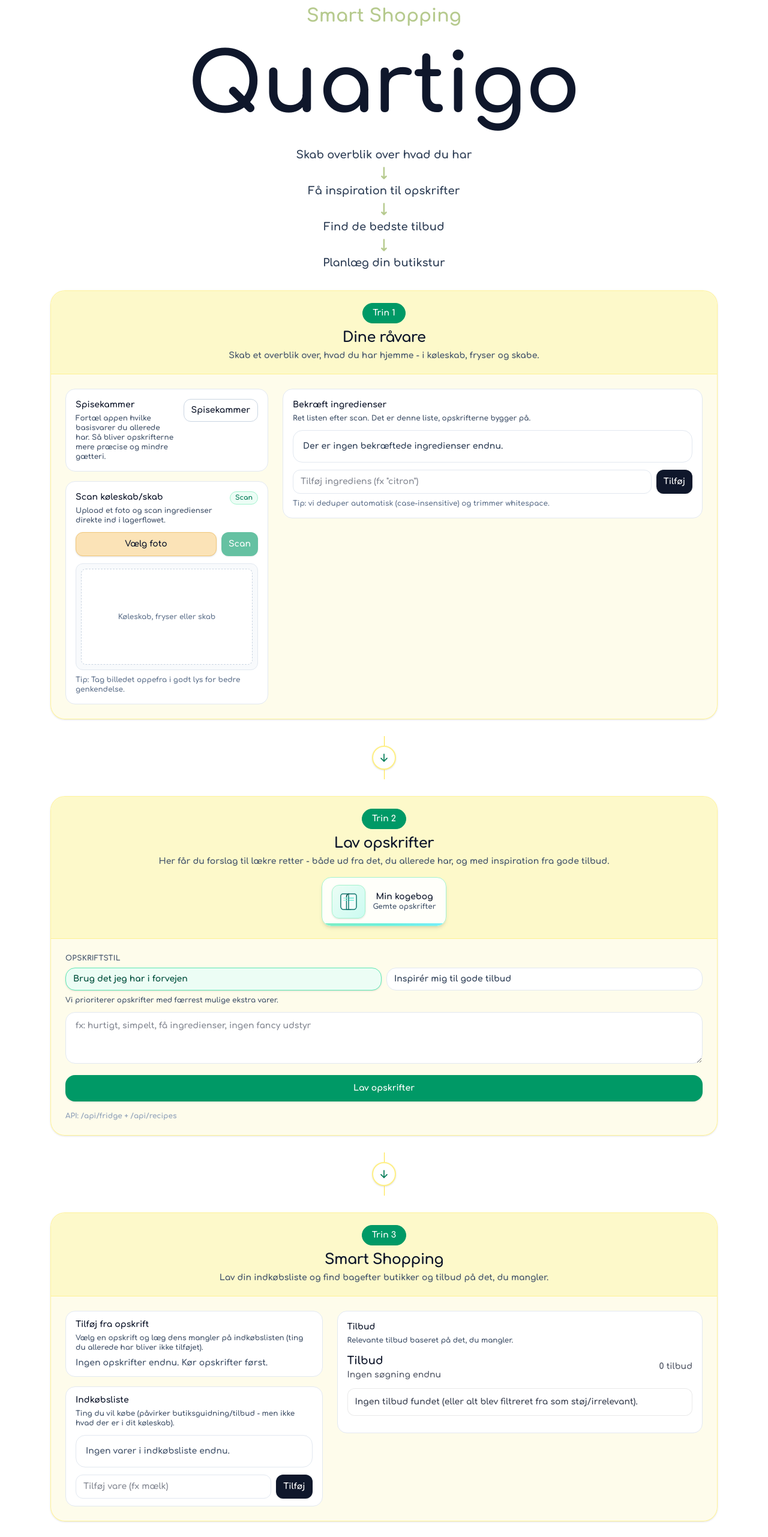
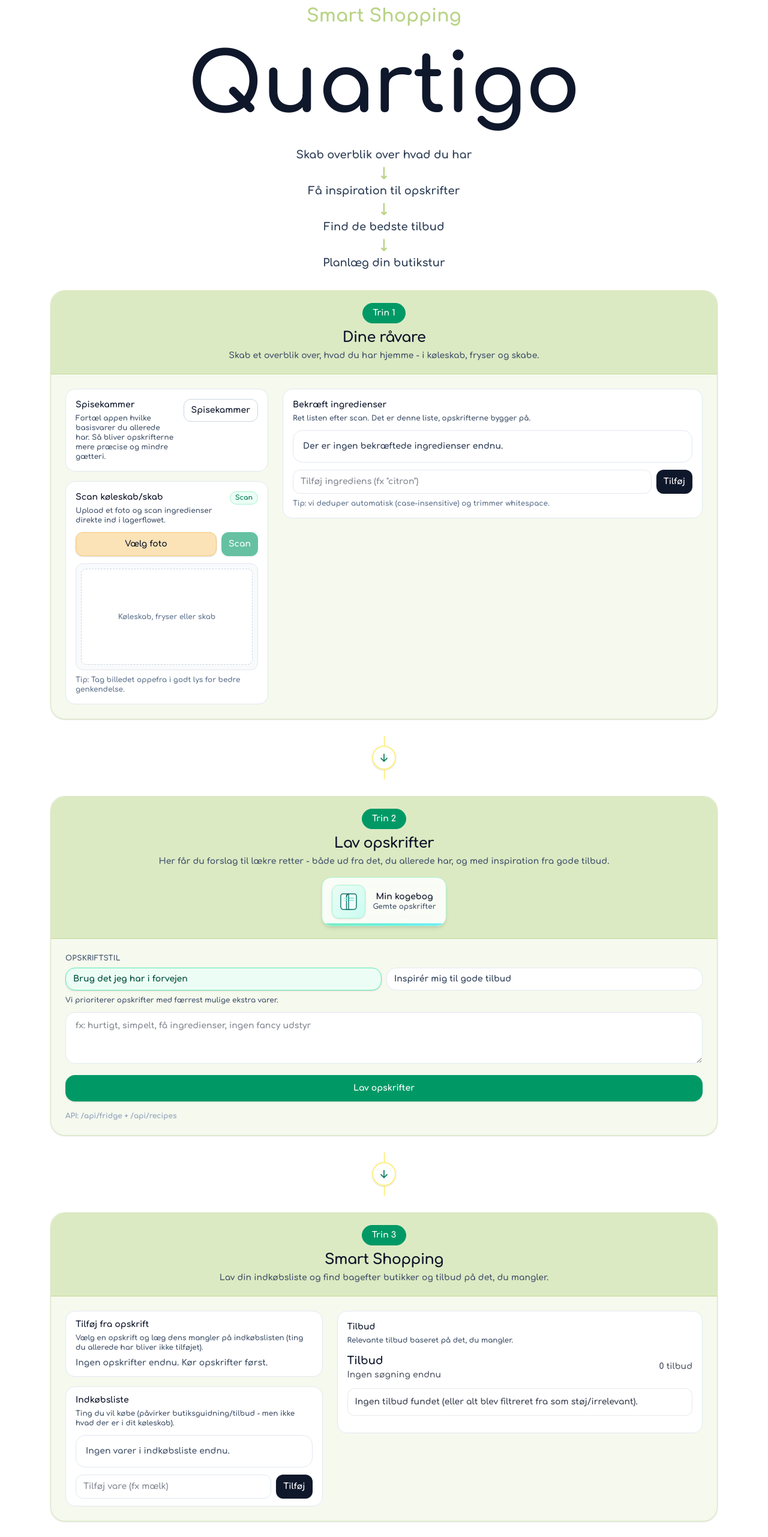
Before and after one commit to christianfrederiksenmusic/foodfolder, a Next.js app: page / in a window 1280 px wide. Shown: the part 234-2796 px from the top of the page at 60% size. Built offline with nearby package versions, Linux system fonts and the light colour scheme.

Commit message:
Unify Quartigo green palette to logo brand color

```diff
--- a/app/page.tsx
+++ b/app/page.tsx
@@ -1097,7 +1097,7 @@
             className="mt-0.5 h-40 w-40 shrink-0 -rotate-90 sm:h-48 sm:w-48"
               />
               <div
-                className="text-2xl font-semibold leading-tight text-[#B6CA8E] sm:text-3xl"
+                className="text-2xl font-semibold leading-tight text-[#B8D486] sm:text-3xl"
                 style={{ fontFamily: "var(--font-heading)" }}
               >
                 Smart Shopping
@@ -1115,11 +1115,11 @@
                     <div className="mt-4 flex w-full flex-col items-center">
                       <ol className="space-y-1 text-center">
                         <li className="text-base font-medium text-slate-700 sm:text-lg">Skab overblik over hvad du har</li>
-                        <li className="flex justify-center text-xl leading-none text-[#B6CA8E] sm:text-2xl" aria-hidden="true">↓</li>
+                        <li className="flex justify-center text-xl leading-none text-[#B8D486] sm:text-2xl" aria-hidden="true">↓</li>
                         <li className="text-base font-medium text-slate-700 sm:text-lg">Få inspiration til opskrifter</li>
-                        <li className="flex justify-center text-xl leading-none text-[#B6CA8E] sm:text-2xl" aria-hidden="true">↓</li>
+                        <li className="flex justify-center text-xl leading-none text-[#B8D486] sm:text-2xl" aria-hidden="true">↓</li>
                         <li className="text-base font-medium text-slate-700 sm:text-lg">Find de bedste tilbud</li>
-                        <li className="flex justify-center text-xl leading-none text-[#B6CA8E] sm:text-2xl" aria-hidden="true">↓</li>
+                        <li className="flex justify-center text-xl leading-none text-[#B8D486] sm:text-2xl" aria-hidden="true">↓</li>
                         <li className="text-base font-medium text-slate-700 sm:text-lg">Planlæg din butikstur</li>
                       </ol>
                     </div>
@@ -1128,8 +1128,8 @@
           </header>
 
         <section className="space-y-6">
-          <div className="rounded-3xl border border-yellow-200/80 bg-yellow-50/85 shadow-sm backdrop-blur">
-            <div className="rounded-t-3xl border-b border-yellow-200/80 bg-yellow-100/80 px-6 py-5">
+          <div className="rounded-3xl border border-[#B8D486]/50 bg-[#B8D486]/14 shadow-sm backdrop-blur">
+            <div className="rounded-t-3xl border-b border-[#B8D486]/80 bg-[#B8D486]/42 px-6 py-5">
               <div className="text-center">
                 <div className="flex justify-center">
                   <span className="rounded-full border border-emerald-600 bg-emerald-600 px-4 py-1.5 text-sm font-semibold text-white">
@@ -1321,8 +1321,8 @@
             </div>
           </div>
 
-          <div className="rounded-3xl border border-yellow-200/80 bg-yellow-50/85 shadow-sm backdrop-blur">
-            <div className="rounded-t-3xl border-b border-yellow-200/80 bg-yellow-100/80 px-6 py-5">
+          <div className="rounded-3xl border border-[#B8D486]/50 bg-[#B8D486]/14 shadow-sm backdrop-blur">
+            <div className="rounded-t-3xl border-b border-[#B8D486]/80 bg-[#B8D486]/42 px-6 py-5">
               <div className="text-center">
                 <div className="flex justify-center">
                   <span className="rounded-full border border-emerald-600 bg-emerald-600 px-4 py-1.5 text-sm font-semibold text-white">
@@ -1498,8 +1498,8 @@
             </div>
           </div>
 
-          <div className="rounded-3xl border border-yellow-200/80 bg-yellow-50/85 shadow-sm backdrop-blur">
-            <div className="rounded-t-3xl border-b border-yellow-200/80 bg-yellow-100/80 px-6 py-5">
+          <div className="rounded-3xl border border-[#B8D486]/50 bg-[#B8D486]/14 shadow-sm backdrop-blur">
+            <div className="rounded-t-3xl border-b border-[#B8D486]/80 bg-[#B8D486]/42 px-6 py-5">
               <div className="text-center">
                 <div className="flex justify-center">
                   <span className="rounded-full border border-emerald-600 bg-emerald-600 px-4 py-1.5 text-sm font-semibold text-white">
@@ -1655,8 +1655,8 @@
             </div>
           </div>
 
-          <div className="rounded-3xl border border-yellow-200/80 bg-yellow-50/85 shadow-sm backdrop-blur">
-            <div className="rounded-t-3xl border-b border-yellow-200/80 bg-yellow-100/80 px-6 py-5">
+          <div className="rounded-3xl border border-[#B8D486]/50 bg-[#B8D486]/14 shadow-sm backdrop-blur">
+            <div className="rounded-t-3xl border-b border-[#B8D486]/80 bg-[#B8D486]/42 px-6 py-5">
               <div className="text-center">
                 <div className="flex justify-center">
                   <span className="rounded-full border border-emerald-600 bg-emerald-600 px-4 py-1.5 text-sm font-semibold text-white">
@@ -1905,7 +1905,7 @@
                 className="h-14 w-14 shrink-0 -rotate-90 sm:h-16 sm:w-16"
               />
               <span
-                className="text-3xl font-semibold leading-none text-[#B6CA8E] sm:text-4xl"
+                className="text-3xl font-semibold leading-none text-[#B8D486] sm:text-4xl"
                 style={{ fontFamily: "var(--font-heading)" }}
               >
                 Quartigo
```
